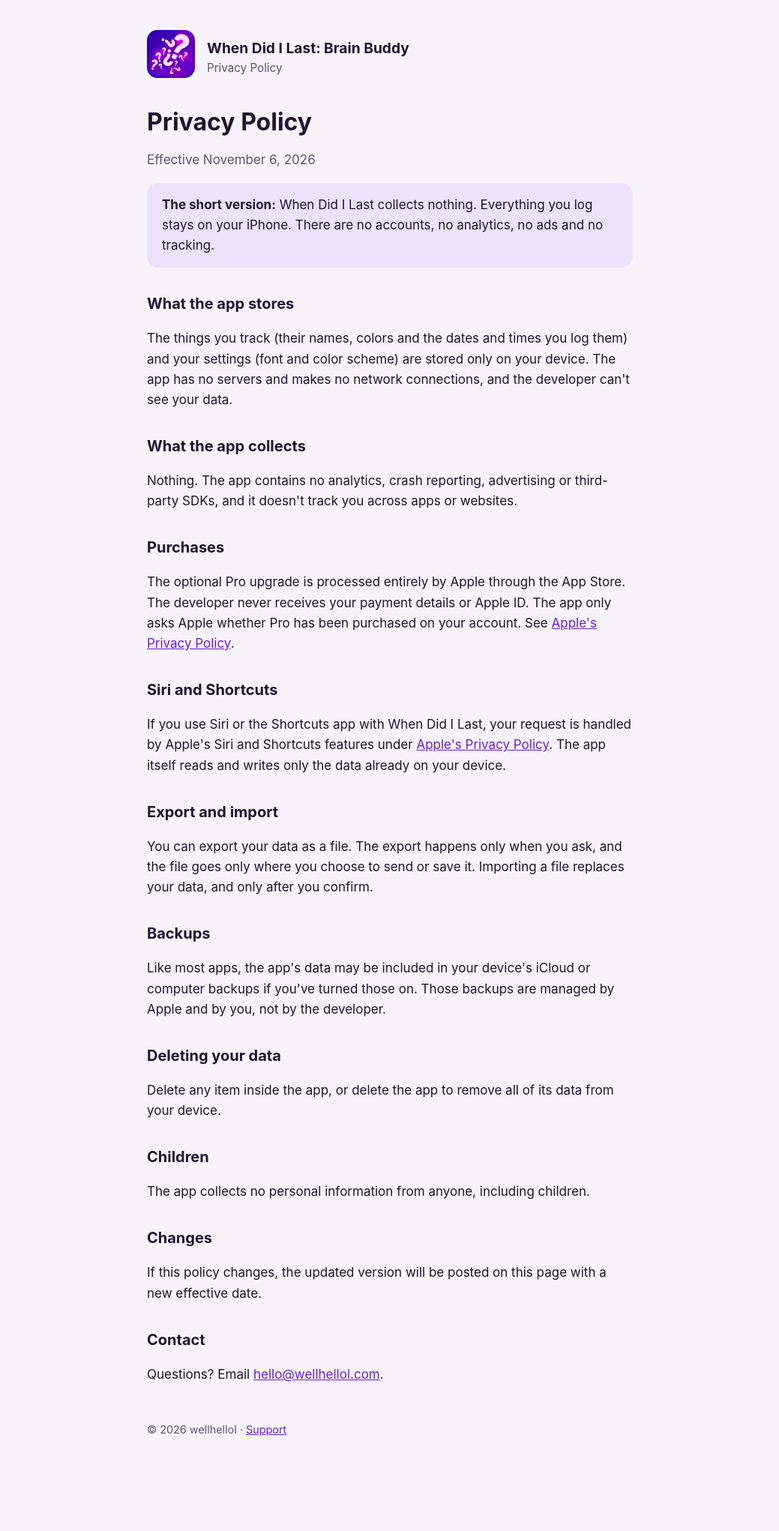
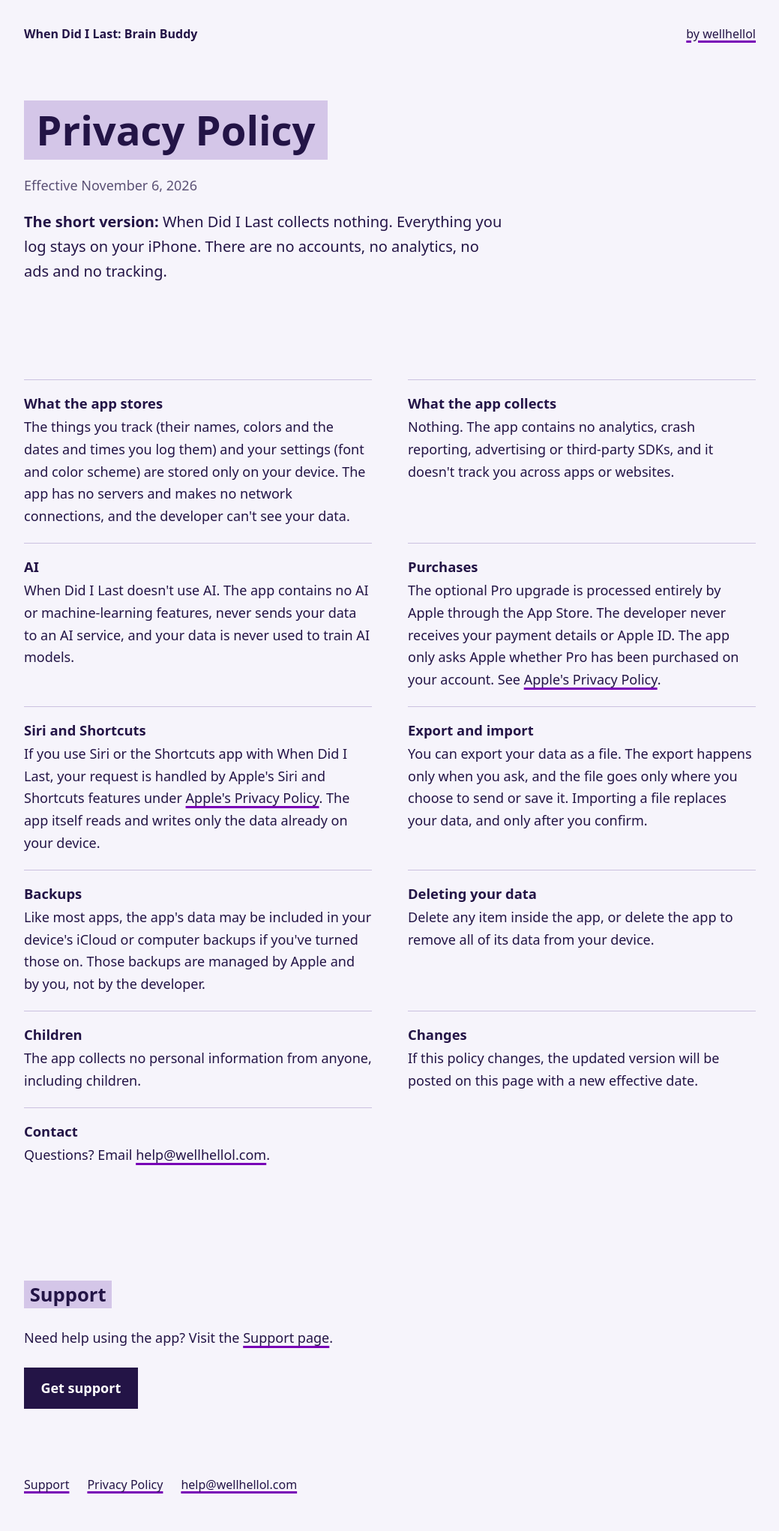
Before and after one commit to wellhellol/whendidilast-site, a plain HTML site: page privacy/index.html in a window 1280 px wide. Shown: the whole page at 75% size, without its empty margins (120-1159 px from the left). Before the commit the page ends 1982 px from the top, so only its background shows below. Drawn offline with Linux system fonts and the light colour scheme; a web font is replaced by a local one.

Commit message:
Restyle site to match wellhellol.com in the app's colors
Adopt the main site's type (Atkinson Hyperlegible Next), page frame,
header and footer, highlighter headings, taped cards, ruled lists and
CTA buttons, with a palette from the app icon and Pastel scheme in
light and dark mode. Cross-link privacy and support in the body, add
the AI item to the privacy policy, switch the contact email to
help@wellhellol.com, and use American spelling.

Co-Authored-By: Claude Opus 5.5 <noreply@anthropic.com>

```diff
--- a/privacy/index.html
+++ b/privacy/index.html
@@ -6,56 +6,85 @@
   <title>Privacy Policy · When Did I Last</title>
   <meta name="description" content="Privacy policy for When Did I Last: Brain Buddy. The app collects no data.">
   <link rel="icon" href="/icon.png">
+  <link rel="apple-touch-icon" href="/icon.png">
+  <link rel="preconnect" href="https://fonts.googleapis.com">
+  <link rel="preconnect" href="https://fonts.gstatic.com" crossorigin>
+  <link rel="stylesheet" href="https://fonts.googleapis.com/css2?family=Atkinson+Hyperlegible+Next:ital,wght@0,200..800;1,200..800&display=swap">
   <link rel="stylesheet" href="/style.css">
 </head>
 <body>
-<main>
-  <header class="brand">
-    <a href="/"><img src="/icon.png" alt="When Did I Last home"></a>
-    <div>
-      <div class="name"><a href="/">When Did I Last: Brain Buddy</a></div>
-      <div class="tag">Privacy Policy</div>
-    </div>
+  <header class="top">
+    <a class="name" href="/">When Did I Last: Brain Buddy</a>
+    <a href="https://wellhellol.com">by wellhellol</a>
   </header>
 
-  <h1>Privacy Policy</h1>
-  <p class="muted">Effective November 6, 2026</p>
+  <main>
+    <section class="intro">
+      <h1><span class="hl">Privacy Policy</span></h1>
+      <p class="soft">Effective November 6, 2026</p>
+      <p class="lede"><strong>The short version:</strong> When Did I Last collects nothing. Everything you log stays on your iPhone. There are no accounts, no analytics, no ads and no tracking.</p>
+    </section>
 
-  <div class="callout">
-    <strong>The short version:</strong> When Did I Last collects nothing. Everything you log stays on your iPhone. There are no accounts, no analytics, no ads and no tracking.
-  </div>
+    <section>
+      <ul class="items">
+        <li class="item">
+          <h3>What the app stores</h3>
+          <p>The things you track (their names, colors and the dates and times you log them) and your settings (font and color scheme) are stored only on your device. The app has no servers and makes no network connections, and the developer can't see your data.</p>
+        </li>
+        <li class="item">
+          <h3>What the app collects</h3>
+          <p>Nothing. The app contains no analytics, crash reporting, advertising or third-party SDKs, and it doesn't track you across apps or websites.</p>
+        </li>
+        <li class="item">
+          <h3>AI</h3>
+          <p>When Did I Last doesn't use AI. The app contains no AI or machine-learning features, never sends your data to an AI service, and your data is never used to train AI models.</p>
+        </li>
+        <li class="item">
+          <h3>Purchases</h3>
+          <p>The optional Pro upgrade is processed entirely by Apple through the App Store. The developer never receives your payment details or Apple ID. The app only asks Apple whether Pro has been purchased on your account. See <a href="https://www.apple.com/legal/privacy/">Apple's Privacy Policy</a>.</p>
+        </li>
+        <li class="item">
+          <h3>Siri and Shortcuts</h3>
+          <p>If you use Siri or the Shortcuts app with When Did I Last, your request is handled by Apple's Siri and Shortcuts features under <a href="https://www.apple.com/legal/privacy/">Apple's Privacy Policy</a>. The app itself reads and writes only the data already on your device.</p>
+        </li>
+        <li class="item">
+          <h3>Export and import</h3>
+          <p>You can export your data as a file. The export happens only when you ask, and the file goes only where you choose to send or save it. Importing a file replaces your data, and only after you confirm.</p>
+        </li>
+        <li class="item">
+          <h3>Backups</h3>
+          <p>Like most apps, the app's data may be included in your device's iCloud or computer backups if you've turned those on. Those backups are managed by Apple and by you, not by the developer.</p>
+        </li>
+        <li class="item">
+          <h3>Deleting your data</h3>
+          <p>Delete any item inside the app, or delete the app to remove all of its data from your device.</p>
+        </li>
+        <li class="item">
+          <h3>Children</h3>
+          <p>The app collects no personal information from anyone, including children.</p>
+        </li>
+        <li class="item">
+          <h3>Changes</h3>
+          <p>If this policy changes, the updated version will be posted on this page with a new effective date.</p>
+        </li>
+        <li class="item">
+          <h3>Contact</h3>
+          <p>Questions? Email <a href="mailto:help@wellhellol.com">help@wellhellol.com</a>.</p>
+        </li>
+      </ul>
+    </section>
 
-  <h2>What the app stores</h2>
-  <p>The things you track (their names, colors and the dates and times you log them) and your settings (font and color scheme) are stored only on your device. The app has no servers and makes no network connections, and the developer can't see your data.</p>
+    <section>
+      <h2><span class="hl">Support</span></h2>
+      <p class="prose">Need help using the app? Visit the <a href="/support/">Support page</a>.</p>
+      <a class="cta" href="/support/">Get support</a>
+    </section>
+  </main>
 
-  <h2>What the app collects</h2>
-  <p>Nothing. The app contains no analytics, crash reporting, advertising or third-party SDKs, and it doesn't track you across apps or websites.</p>
-
-  <h2>Purchases</h2>
-  <p>The optional Pro upgrade is processed entirely by Apple through the App Store. The developer never receives your payment details or Apple ID. The app only asks Apple whether Pro has been purchased on your account. See <a href="https://www.apple.com/legal/privacy/">Apple's Privacy Policy</a>.</p>
-
-  <h2>Siri and Shortcuts</h2>
-  <p>If you use Siri or the Shortcuts app with When Did I Last, your request is handled by Apple's Siri and Shortcuts features under <a href="https://www.apple.com/legal/privacy/">Apple's Privacy Policy</a>. The app itself reads and writes only the data already on your device.</p>
-
-  <h2>Export and import</h2>
-  <p>You can export your data as a file. The export happens only when you ask, and the file goes only where you choose to send or save it. Importing a file replaces your data, and only after you confirm.</p>
-
-  <h2>Backups</h2>
-  <p>Like most apps, the app's data may be included in your device's iCloud or computer backups if you've turned those on. Those backups are managed by Apple and by you, not by the developer.</p>
-
-  <h2>Deleting your data</h2>
-  <p>Delete any item inside the app, or delete the app to remove all of its data from your device.</p>
-
-  <h2>Children</h2>
-  <p>The app collects no personal information from anyone, including children.</p>
-
-  <h2>Changes</h2>
-  <p>If this policy changes, the updated version will be posted on this page with a new effective date.</p>
-
-  <h2>Contact</h2>
-  <p>Questions? Email <a href="mailto:hello@wellhellol.com">hello@wellhellol.com</a>.</p>
-
-  <footer>© 2026 wellhellol · <a href="/support/">Support</a></footer>
-</main>
+  <footer class="bottom">
+    <a href="/support/">Support</a>
+    <a href="/privacy/">Privacy Policy</a>
+    <a href="mailto:help@wellhellol.com">help@wellhellol.com</a>
+  </footer>
 </body>
 </html>
--- a/style.css
+++ b/style.css
@@ -1,100 +1,304 @@
+/*
+  Layout, type and components follow wellhellol.com.
+  Colors come from the When Did I Last app: icon purples and the Pastel scheme.
+*/
+
 :root {
-  --bg: #f6f3fb;
-  --surface: #ffffff;
-  --text: #1f1530;
-  --muted: #5d5470;
-  --accent: #6a1fd1;
-  --accent-soft: #ece2fb;
-  --border: #e3dbef;
+  --board: #f6f4fb;
+  --paper: #ffffff;
+  --ink: #231446;
+  --soft: #5b5175;
+  --line: #cbc1e0;
+  --card-edge: #dcd4ea;
+
+  /* Pastel lavender highlighter, with lavender and pink tape */
+  --hl: #d4c6e8;
+  --tape-1: #d4c6e8;
+  --tape-2: #f0c6dc;
+  --link: #7800b6;
+
+  --font: "Atkinson Hyperlegible Next", system-ui, sans-serif;
+  --page: 64rem;
 }
 
 @media (prefers-color-scheme: dark) {
   :root {
-    --bg: #140d22;
-    --surface: #1e1530;
-    --text: #f1ecfa;
-    --muted: #b5aacb;
-    --accent: #c9a5ff;
-    --accent-soft: #2c1f47;
-    --border: #33254f;
+    --board: #140d26;
+    --paper: #1e1536;
+    --ink: #f1ebfb;
+    --soft: #b8aed4;
+    --line: #3f3266;
+    --card-edge: #352a5a;
+
+    --hl: #5a1fa6;
+    --tape-1: #6c2fc4;
+    --tape-2: #a4329c;
+    --link: #c58cff;
   }
 }
 
-* { box-sizing: border-box; }
+*,
+*::before,
+*::after {
+  box-sizing: border-box;
+}
 
 body {
   margin: 0;
-  background: var(--bg);
-  color: var(--text);
-  font: 17px/1.6 -apple-system, BlinkMacSystemFont, "Segoe UI", Roboto, sans-serif;
+  background: var(--board);
+  color: var(--ink);
+  font-family: var(--font);
+  font-size: 1.125rem;
+  line-height: 1.65;
 }
 
-main {
-  max-width: 680px;
-  margin: 0 auto;
-  padding: 40px 16px 64px;
+h1,
+h2,
+h3,
+h4 {
+  margin: 0;
+  line-height: 1.2;
+  font-weight: 700;
 }
 
-header.brand {
-  display: flex;
-  align-items: center;
-  gap: 16px;
-  margin-bottom: 32px;
+h4,
+.card h3,
+.item h3 {
+  font-size: 1.15rem;
+  margin-bottom: 0.4rem;
 }
 
-header.brand img {
-  width: 64px;
-  height: 64px;
-  border-radius: 14px;
+p {
+  margin: 0 0 1rem;
 }
 
-header.brand a { color: inherit; text-decoration: none; }
-header.brand .name { font-weight: 700; font-size: 1.2rem; }
-header.brand .tag { color: var(--muted); font-size: 0.95rem; }
+a {
+  color: inherit;
+  text-decoration-color: var(--link);
+  text-decoration-thickness: 0.18em;
+  text-underline-offset: 0.2em;
+}
 
-h1 { font-size: 2rem; line-height: 1.2; margin: 0 0 8px; }
-h2 { font-size: 1.25rem; margin: 32px 0 8px; }
-p, li { color: var(--text); }
-.muted { color: var(--muted); }
+a:focus-visible {
+  outline: 3px solid var(--ink);
+  outline-offset: 3px;
+}
 
-a { color: var(--accent); }
+.soft {
+  color: var(--soft);
+}
+
+/* Highlighter: a flat marker stroke that wraps line by line */
+.hl {
+  background: var(--hl);
+  color: var(--ink);
+  padding: 0.04em 0.3em;
+  -webkit-box-decoration-break: clone;
+  box-decoration-break: clone;
+}
+
+/* Page frame */
+
+.top,
+.bottom,
+main {
+  max-width: var(--page);
+  margin: 0 auto;
+  padding-left: 1.5rem;
+  padding-right: 1.5rem;
+}
+
+.top {
+  display: flex;
+  justify-content: space-between;
+  gap: 1rem;
+  padding-top: 2rem;
+  font-size: 1rem;
+}
+
+.top .name {
+  font-weight: 700;
+  text-decoration: none;
+}
+
+.bottom {
+  display: flex;
+  flex-wrap: wrap;
+  gap: 0.5rem 1.5rem;
+  padding-top: 2rem;
+  padding-bottom: 3rem;
+  font-size: 1rem;
+}
+
+section {
+  padding: 3.5rem 0;
+}
+
+section > h2 {
+  font-size: 1.6rem;
+  margin-bottom: 1.75rem;
+}
+
+/* Hero */
+
+.hero {
+  display: grid;
+  grid-template-columns: 1.15fr 1fr;
+  gap: 3rem;
+  align-items: end;
+  padding-top: 5rem;
+}
+
+.hero h1,
+.intro h1 {
+  font-size: clamp(2.25rem, 5vw, 3.4rem);
+  line-height: 1.3;
+}
+
+.app-icon {
+  display: block;
+  width: 6rem;
+  height: 6rem;
+  margin-bottom: 1.5rem;
+  border-radius: 22%;
+}
+
+.lede {
+  font-size: 1.25rem;
+}
+
+.ctas {
+  display: flex;
+  flex-wrap: wrap;
+  gap: 0 0.75rem;
+}
+
+.cta {
+  display: inline-block;
+  margin-top: 0.5rem;
+  padding: 0.8rem 1.4rem;
+  background: var(--ink);
+  color: var(--paper);
+  font-weight: 700;
+  text-decoration: none;
+}
+
+.cta:hover {
+  background: var(--hl);
+  color: var(--ink);
+}
+
+/* Inner page intro */
+
+.intro {
+  padding-top: 5rem;
+}
+
+.intro h1 {
+  margin-bottom: 1.5rem;
+}
+
+.intro .lede {
+  max-width: 40rem;
+}
+
+/* Pinboard cards */
+
+.cards {
+  display: grid;
+  gap: 2rem;
+}
+
+.cards-row {
+  grid-template-columns: repeat(3, 1fr);
+}
 
 .card {
-  background: var(--surface);
-  border: 1px solid var(--border);
-  border-radius: 16px;
-  padding: 20px;
-  margin: 16px 0;
+  position: relative;
+  background: var(--paper);
+  border: 1px solid var(--card-edge);
+  padding: 1.75rem 1.5rem 1.25rem;
+  transform: rotate(-0.6deg);
 }
 
-.callout {
-  background: var(--accent-soft);
-  border-radius: 16px;
-  padding: 16px 20px;
-  margin: 16px 0;
+.card:nth-child(even) {
+  transform: rotate(0.7deg);
 }
 
-.links { display: flex; flex-wrap: wrap; gap: 12px; margin-top: 24px; }
-
-.button {
-  display: inline-block;
-  background: var(--accent);
-  color: var(--surface);
-  padding: 10px 18px;
-  border-radius: 999px;
-  text-decoration: none;
-  font-weight: 600;
+.card p:last-child,
+.card ul:last-child {
+  margin-bottom: 0;
 }
 
-code {
-  background: var(--accent-soft);
-  padding: 1px 6px;
-  border-radius: 6px;
-  font-size: 0.95em;
+.card ul {
+  margin: 0 0 1rem;
+  padding-left: 1.25rem;
 }
 
-footer {
-  margin-top: 48px;
-  color: var(--muted);
-  font-size: 0.9rem;
+.card li {
+  margin-bottom: 0.4rem;
 }
+
+/* A strip of tape holding each card up, alternating lavender and pink */
+.card::before {
+  content: "";
+  position: absolute;
+  top: -0.7rem;
+  left: 50%;
+  width: 5.5rem;
+  height: 1.3rem;
+  background: var(--tape-1);
+  opacity: 0.85;
+  transform: translateX(-50%) rotate(-3deg);
+}
+
+.card:nth-child(3n + 2)::before {
+  background: var(--tape-2);
+  transform: translateX(-50%) rotate(4deg);
+}
+
+/* Ruled two-column list */
+
+.items {
+  list-style: none;
+  margin: 0 0 1.5rem;
+  padding: 0;
+  display: grid;
+  grid-template-columns: 1fr 1fr;
+  gap: 0 3rem;
+}
+
+.item {
+  padding: 1.25rem 0;
+  border-top: 1.5px solid var(--line);
+}
+
+.item p:last-child {
+  margin-bottom: 0;
+}
+
+.prose {
+  max-width: 40rem;
+}
+
+@media (max-width: 800px) {
+  .hero,
+  .cards-row,
+  .items {
+    grid-template-columns: 1fr;
+  }
+}
+
+@media (max-width: 600px) {
+  .top,
+  .bottom,
+  main {
+    padding-left: 1rem;
+    padding-right: 1rem;
+  }
+
+  .top {
+    flex-direction: column;
+    gap: 0.25rem;
+  }
+}
```
Also changed, not shown: index.html (+26 -16 lines), support/index.html (+61 -48 lines).
